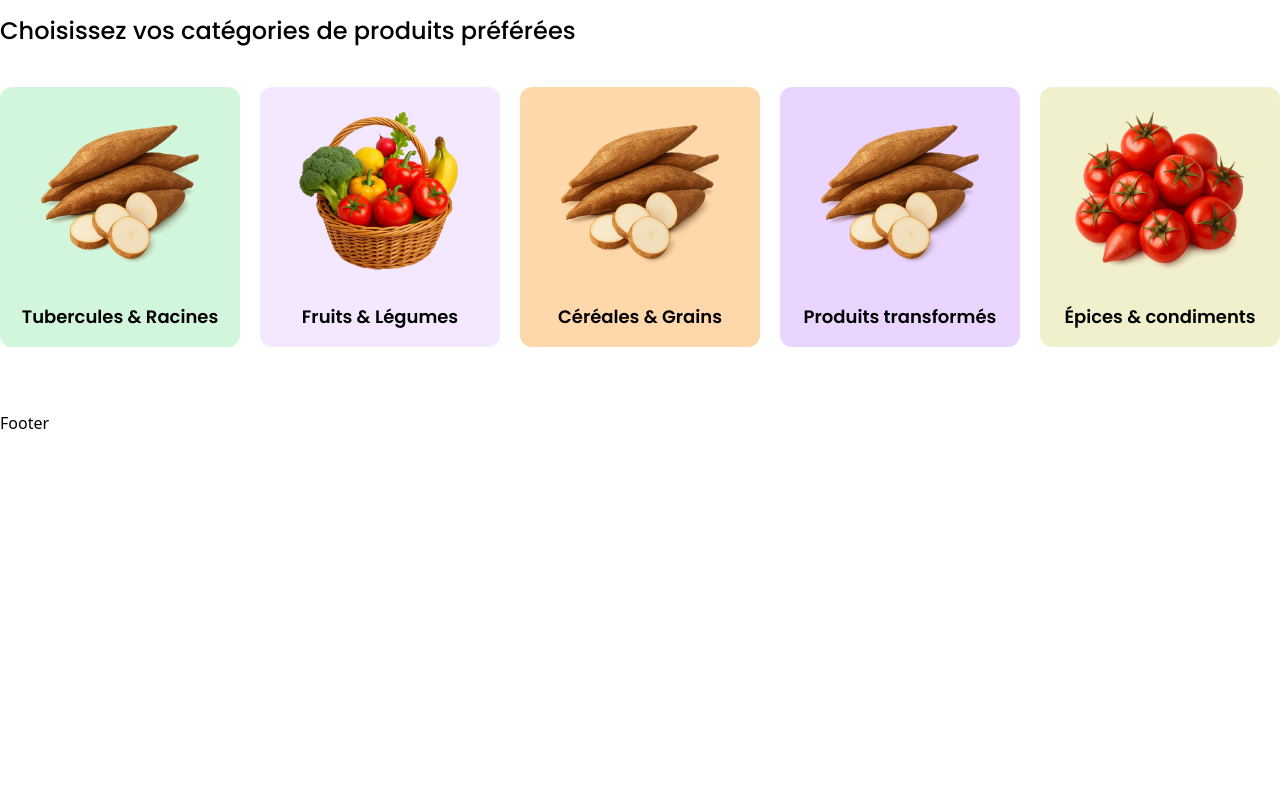
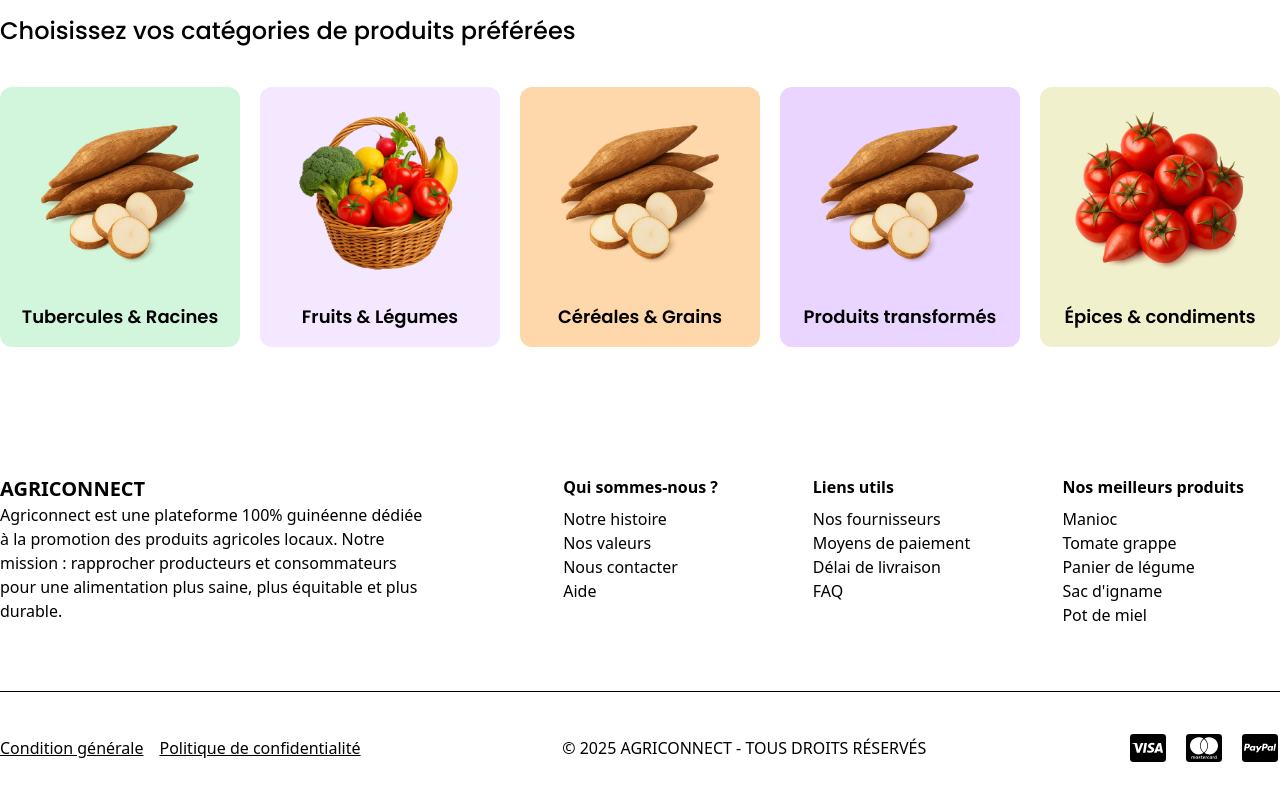
Before and after one commit to DaniOmer/agriconnect-frontend, a Next.js app: page / in a window 1280 px wide. Shown: the part 684-1484 px from the top of the page. Before the commit the page ends 1119 px from the top, so only its background shows below. Built offline with nearby package versions, Linux system fonts and the light colour scheme; a web font is replaced by a local one.

Commit message:
Implement footer section

```diff
--- a/package.json
+++ b/package.json
@@ -9,6 +9,11 @@
     "lint": "eslint"
   },
   "dependencies": {
+    "@fortawesome/fontawesome-svg-core": "^7.1.0",
+    "@fortawesome/free-brands-svg-icons": "^7.1.0",
+    "@fortawesome/free-regular-svg-icons": "^7.1.0",
+    "@fortawesome/free-solid-svg-icons": "^7.1.0",
+    "@fortawesome/react-fontawesome": "^3.1.0",
     "@radix-ui/react-slot": "^1.2.3",
     "class-variance-authority": "^0.7.1",
     "clsx": "^2.1.1",
--- /dev/null
+++ b/src/app/fontawesome.tsx
@@ -0,0 +1,10 @@
+"use client";
+
+import { config } from "@fortawesome/fontawesome-svg-core";
+import "@fortawesome/fontawesome-svg-core/styles.css";
+
+// config.autoAddCss = false;
+
+export default function FontAwesomeSetup() {
+  return null;
+}
--- a/src/app/layout.tsx
+++ b/src/app/layout.tsx
@@ -4,6 +4,7 @@ import "./globals.css";
 
 import Header from "@/components/layouts/header";
 import Footer from "@/components/layouts/footer";
+import FontAwesomeSetup from "./fontawesome";
 
 export const metadata: Metadata = {
   metadataBase: new URL("https://www.theagriconnect.com"),
@@ -30,6 +31,7 @@ export default function RootLayout({
   return (
     <html lang="fr">
       <body>
+        <FontAwesomeSetup />
         <Header />
         <div className="pt-[75px] font-content">{children}</div>
         <Footer />
--- a/src/components/layouts/footer.tsx
+++ b/src/components/layouts/footer.tsx
@@ -1,4 +1,110 @@
+import Link from "next/link";
+import { FontAwesomeIcon } from "@fortawesome/react-fontawesome";
+import {
+  faCcVisa,
+  faCcMastercard,
+  faCcPaypal,
+} from "@fortawesome/free-brands-svg-icons";
+
 function Footer() {
-  return <div>Footer</div>;
+  return (
+    <footer>
+      <div className="container mx-auto px-4 xl:px-0 ">
+        <div className="py-10 lg:py-16 grid grid-cols-1 md:grid-cols-4 lg:grid-cols-5 gap-8 xl:gap-32">
+          <div className="md:col-span-2 flex flex-col">
+            <h1 className="uppercase text-xl font-bold">Agriconnect</h1>
+            <p>
+              Agriconnect est une plateforme 100% guinéenne dédiée à la
+              promotion des produits agricoles locaux. Notre mission :
+              rapprocher producteurs et consommateurs pour une alimentation plus
+              saine, plus équitable et plus durable.
+            </p>
+          </div>
+          <div className="grid grid-cols-1 md:col-span-2 lg:col-span-3 md:grid-cols-2 lg:grid-cols-3 gap-8">
+            <div>
+              <h2 className="font-semibold text-base mb-2">
+                Qui sommes-nous ?
+              </h2>
+              <ul>
+                <li>
+                  <Link href="/about">Notre histoire</Link>
+                </li>
+                <li>
+                  <Link href="/our-valuees">Nos valeurs</Link>
+                </li>
+                <li>
+                  <Link href="/contact-us">Nous contacter</Link>
+                </li>
+                <li>
+                  <Link href="/help">Aide</Link>
+                </li>
+              </ul>
+            </div>
+            <div>
+              <h2 className="font-semibold text-base mb-2">Liens utils</h2>
+              <ul>
+                <li>
+                  <Link href="/help">Nos fournisseurs</Link>
+                </li>
+                <li>
+                  <Link href="/about">Moyens de paiement</Link>
+                </li>
+                <li>
+                  <Link href="/our-valuees">Délai de livraison</Link>
+                </li>
+                <li>
+                  <Link href="/contact-us">FAQ</Link>
+                </li>
+              </ul>
+            </div>
+            <div>
+              <h2 className="font-semibold text-base mb-2">
+                Nos meilleurs produits
+              </h2>
+              <ul>
+                <li>
+                  <Link href="/about">Manioc</Link>
+                </li>
+                <li>
+                  <Link href="/our-valuees">Tomate grappe</Link>
+                </li>
+                <li>
+                  <Link href="/contact-us">Panier de légume</Link>
+                </li>
+                <li>
+                  <Link href="/contact-us">Sac d'igname</Link>
+                </li>
+                <li>
+                  <Link href="/help">Pot de miel</Link>
+                </li>
+              </ul>
+            </div>
+          </div>
+        </div>
+        <div className="border-t border-black py-10 flex flex-col gap-3 md:gap-0 md:flex-row justify-between items-center">
+          <ul className="flex gap-4">
+            <li>
+              <Link href="terms-of-use" className="underline cursor-pointer">
+                Condition générale
+              </Link>
+            </li>
+            <li>
+              <Link href="privacy-policy" className="underline cursor-pointer">
+                Politique de confidentialité
+              </Link>
+            </li>
+          </ul>
+          <p className="uppercase">
+            &copy; {new Date().getFullYear()} Agriconnect - Tous droits réservés
+          </p>
+          <div className="flex justify-center items-center gap-4">
+            <FontAwesomeIcon icon={faCcVisa} size="2x" />
+            <FontAwesomeIcon icon={faCcMastercard} size="2x" />
+            <FontAwesomeIcon icon={faCcPaypal} size="2x" />
+          </div>
+        </div>
+      </div>
+    </footer>
+  );
 }
 export default Footer;
--- a/src/components/layouts/header.tsx
+++ b/src/components/layouts/header.tsx
@@ -49,7 +49,7 @@ function Header() {
     href === "/" ? pathname === "/" : pathname?.startsWith(href);
 
   return (
-    <header className="fixed w-full h-[75px] px-4 xl:px-0 flex items-center z-30 backdrop-blur-sm">
+    <header className="fixed w-full h-[75px] px-4 xl:px-0 flex items-center z-30 backdrop-blur-md">
       <nav className="container mx-auto flex justify-between items-center lg:gap-10 z-50">
         <h1 className="uppercase text-xl font-bold">Agriconnect</h1>
 
```
Also changed, not shown: 1 other file (tests, documents, lock files or other folders).
